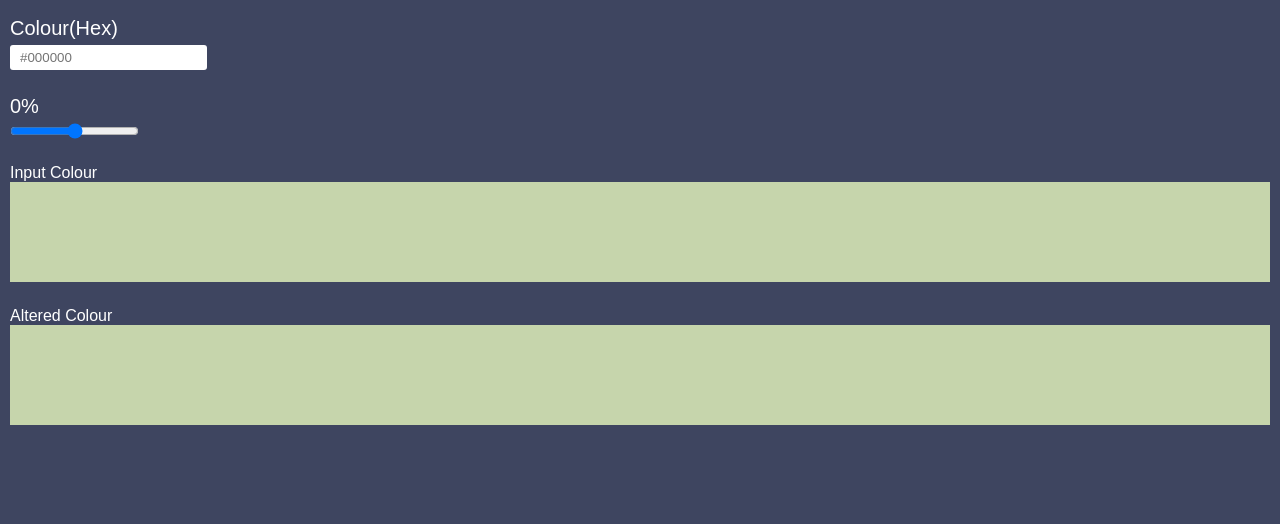
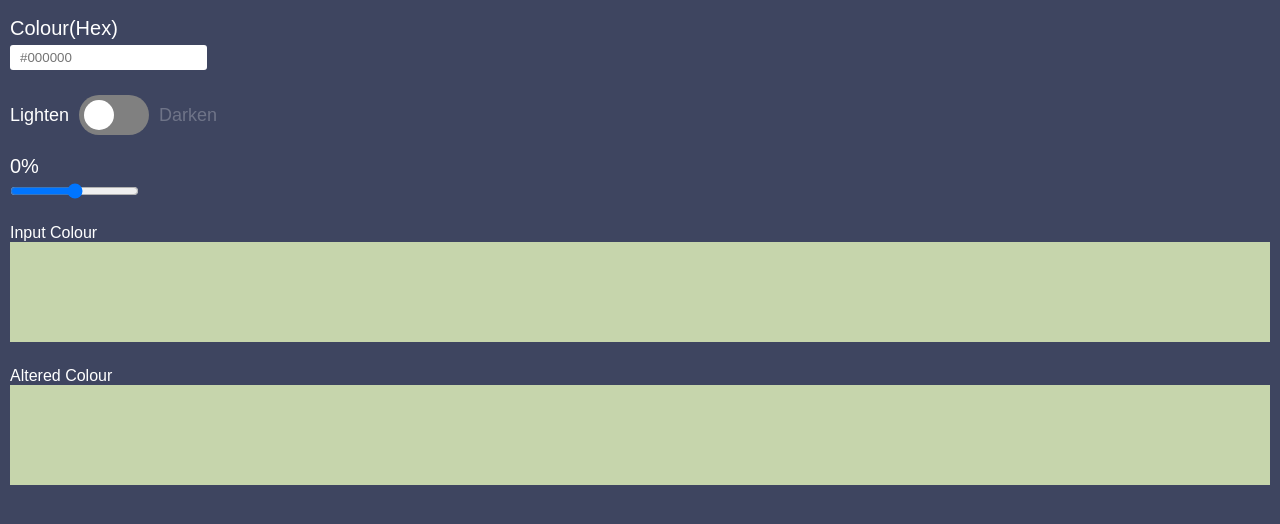
Before and after one commit to Nikita-Mishraa/colour-tool-js, a plain HTML site: page index.html in a window 1280 px wide. Shown: the part 60-584 px from the top of the page. Drawn offline with Linux system fonts and the light colour scheme.

Commit message:
toggle button added

```diff
--- a/index.css
+++ b/index.css
@@ -41,3 +41,39 @@ input[type="text"]{
     background-color: #c6d5ac;
     margin-bottom: 25px;
 }
+
+.toggle{
+    display: flex;
+    align-items: center;
+    margin-bottom: 20px;
+}
+
+.toggle-btn{
+    height: 30px;
+    width: 60px;
+    background-color: gray;
+    border-radius: 30px;
+    padding: 5px;
+    margin: 0 10px;
+}
+
+.toggleText{
+    font-size: 18px;
+}
+
+.inner-circle{
+    height: 30px;
+    width: 30px;
+    border-radius: 50%;
+    background-color:white;
+    transition: all 250ms;
+}
+
+.toggle-btn.toggled > .inner-circle{
+    transform: translateX(30px);
+    background-color: #333;
+}
+
+.unselected{
+    opacity: 0.25;
+}
--- a/index.html
+++ b/index.html
@@ -18,6 +18,15 @@
     <label for="hex">Colour(Hex)</label>
     <input type="text" name = "hex" id="hexInput" placeholder = "#000000"/>
 
+    <div class="toggle">
+        <p class="toggleText" id = "lightenText">Lighten</p>
+        <div id="toggleBtn" class="toggle-btn">
+            <div class="inner-circle"></div>
+        </div>
+        <p class="toggleText unselected" id = "darkenText">Darken</p>
+
+    </div>
+
     <label for="slider" id = "sliderText">0%</label>
     <input type="range" min = "0" max = "100" class = "slider" id = "slider" name = "slider" />
 
--- a/index.js
+++ b/index.js
@@ -4,6 +4,23 @@ const sliderText = document.getElementById('sliderText');
 const slider = document.getElementById('slider');
 const alteredColour = document.getElementById('alteredColour');
 const alteredColourText = document.getElementById('alteredColourText');
+const lightenText = document.getElementById('lightenText');
+const darkenText = document.getElementById('darkenText');
+const toggleBtn = document.getElementById('toggleBtn');
+
+toggleBtn.addEventListener('click', ()=>{
+  if(toggleBtn.classList.contains('toggled')){
+    toggleBtn.classList.remove('toggled');
+    lightenText.classList.remove('unselected');
+    darkenText.classList.add('unselected');
+  } else{
+    toggleBtn.classList.add('toggled');
+    lightenText.classList.add('unselected');
+    darkenText.classList.remove('unselected');
+  }
+})
+
+
 
 hexInput.addEventListener('keyup', () =>{
     const hex = hexInput.value;
```
